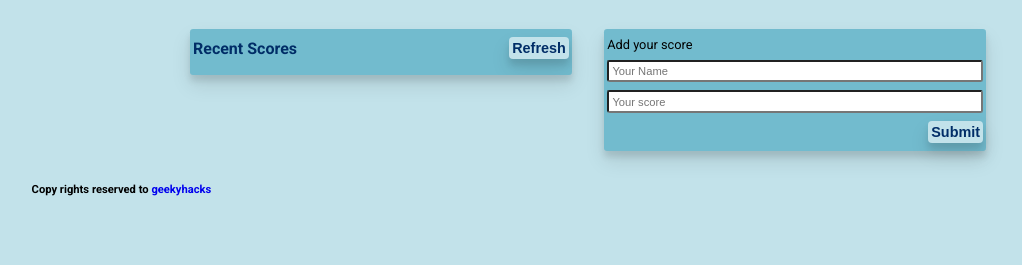
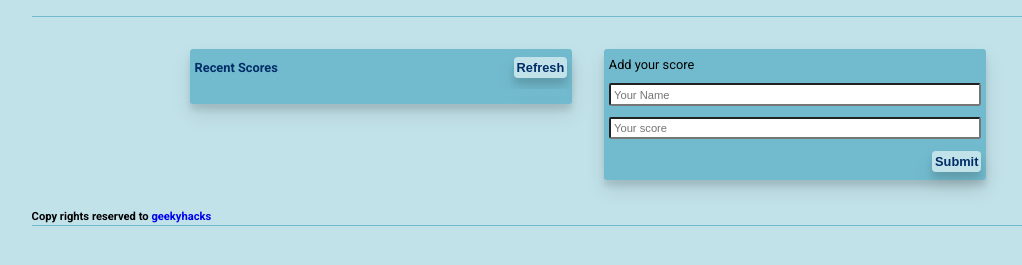
Before and after one commit to GeekyHacks/GeekyLeaderboard, a website built with webpack: page src/template.html in a window 1280 px wide. Shown: the part 61-326 px from the top of the page, without its empty margins (52-1074 px from the left). Built offline with nearby package versions, Linux system fonts and the light colour scheme; no server answers.

Commit message:
Finalizing the styling

```diff
--- a/src/styles/Sass/global.sass
+++ b/src/styles/Sass/global.sass
@@ -19,7 +19,7 @@ $Qlpadding: calc( 25% - 120px )
 @mixin button
     transition: all 0.5s
     border-radius: 4px
-    font-size: .9rem
+    font-size: .8rem
     font-weight: 600
     color: $fontColor
     background-color: $primary-color !important
--- a/src/styles/Sass/main.sass
+++ b/src/styles/Sass/main.sass
@@ -12,9 +12,8 @@
 body
     background-color: transparent
     font-family: 'Roboto', sans-serif
-    font-size: 12px
+    font-size: 10px
     margin: 0
-    text-shadow: 0.4px .2 black
     background-color: $primary-color
     margin: 5px 10px
 
@@ -25,7 +24,7 @@ h1
     font-size: 1.4rem
 
 h3
-    font-size: 1rem
+    font-size: .8rem
 
 li, input, a, .copyRights
     border-radius: .15rem
@@ -33,6 +32,8 @@ li, input, a, .copyRights
 
 header
     margin-top: 2rem
+    padding-bottom: 1.2rem
+    border-bottom: 1px solid $secondary-color
 
 section
     margin-top: 2rem
@@ -48,10 +49,11 @@ section
 
 .Side, form
     flex: 1
-    gap: .5rem
+    gap: .7rem
     @include columnFlex
-    justify-content: center
-    padding: .5rem .2rem
+    justify-content: space-evenly
+    align-items: stretch
+    padding: .5rem .3rem
     background: $secondary-color
     box-shadow: $box-shadow
     border-radius: .2rem
@@ -60,34 +62,36 @@ section
         align-self: flex-end
 
 .Side
-    overflow: scroll
+
+    .recentScores
+        background: $secondary-color
+        gap: .2rem
+        @include columnFlex
+        text-align: left
+        justify-content: center
+        overflow: auto
+        padding: .2rem
+        max-height: 270px
+
+        li
+            border: 1px black solid
+            text-align: left
+            padding: .2rem
 
 .fstSect
     @include rowFlex
     justify-content: space-between
     align-items: center
     gap: .5rem
-
-.recentScores
-    background: $secondary-color
-    gap: .2rem
-    @include columnFlex
-    text-align: left
-    justify-content: center
-    align-items: stretch
-
-    li
-        border: 1px black solid
-        text-align: left
-        padding: .2rem
-
 input
     padding: .2rem
 
 footer
+    border-bottom: 1px solid $secondary-color
     position: relative
     margin-top: 2rem
-    top: 0
+    padding-bottom: 0.1rem
+    top: auto
     bottom: 0.1rem
 
 @media ( min-width: 768px  )
```
